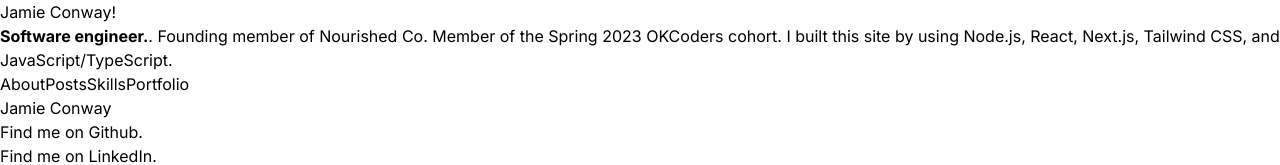
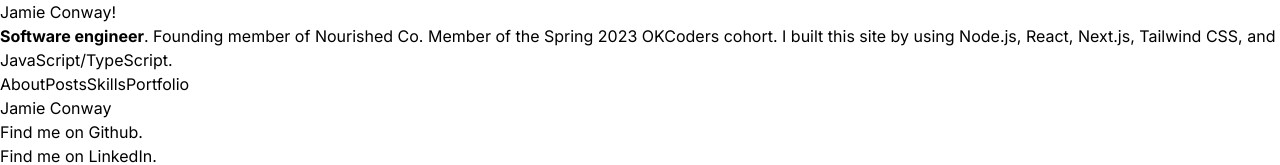
Before and after one commit to jamie-c/jpconway, a Next.js app: page / in a window 1280 px wide. Shown: the top 165 px of the page. Built offline with nearby package versions, Linux system fonts and the light colour scheme.

Commit message:
fix: remove extra period

```diff
--- a/src/components/LandingPage.tsx
+++ b/src/components/LandingPage.tsx
@@ -10,7 +10,7 @@ const LandingPage = () => {
             </div>
             <div className="w-full flex flex-row justify-start text-lg">
                 <p>
-                    <b>Software engineer.</b>. Founding member of{" "}
+                    <b>Software engineer</b>. Founding member of{" "}
                     <StyledLink
                         url="https://www.nourishedfood.co"
                         title="Nourished Co"
```
